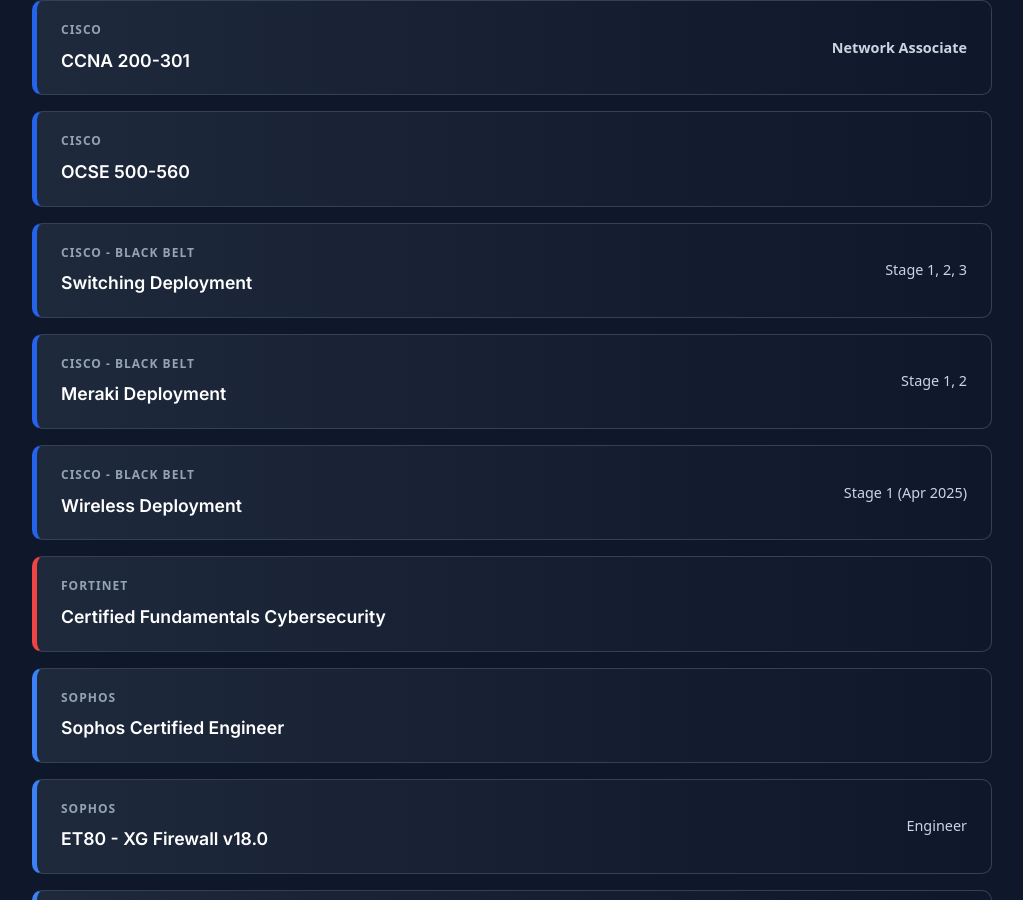
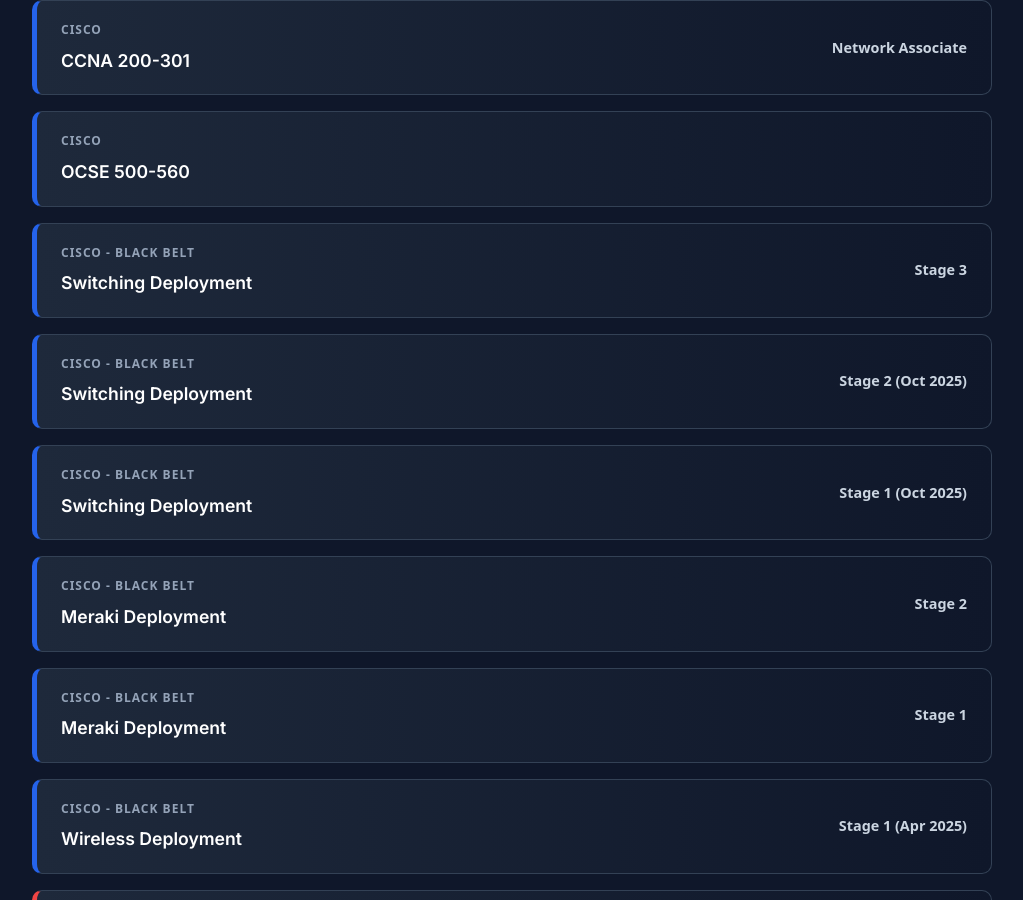
Before and after one commit to davidaulicino17/GitPages, a Jekyll site: the page built from index.md, in a window 1280 px wide and 900 px high, scrolled down 663 px. Shown: the whole window, without its empty margins (128-1151 px from the left). Built offline with Jekyll 4.4.1, drawn with Linux system fonts in a browser that asks for light colours.

Commit message:
Update index.md

```diff
--- a/index.md
+++ b/index.md
@@ -298,36 +298,74 @@ h1, hr { display: none; }
       </div>
   </div>
 
-  <div class="cert-card border-cisco">
-      <div>
-        <span class="cert-vendor">Cisco - Black Belt</span>
-        <h3 class="cert-name">Switching Deployment</h3>
-      </div>
-      <div class="cert-details">Stage 1, 2, 3</div>
-  </div>
+  <a href="https://cf-ap1.mindtickle.com/1860013409316147822/public-content/1769700949028appoutputcertificate2X3u91ueCB.pngOvq4.webp" target="_blank" style="text-decoration:none;">
+    <div class="cert-card border-cisco">
+        <div>
+            <span class="cert-vendor">Cisco - Black Belt</span>
+            <h3 class="cert-name">Switching Deployment</h3>
+        </div>
+        <div class="cert-details">Stage 3</div>
+    </div>
+  </a>
 
-  <div class="cert-card border-cisco">
-      <div>
-        <span class="cert-vendor">Cisco - Black Belt</span>
-        <h3 class="cert-name">Meraki Deployment</h3>
-      </div>
-      <div class="cert-details">Stage 1, 2</div>
-  </div>
+  <a href="https://cf-ap1.mindtickle.com/1860013409316147822/public-content/1769595312236appoutputcertificateKtD2bF2dno.pngFJqd.webp" target="_blank" style="text-decoration:none;">
+    <div class="cert-card border-cisco">
+        <div>
+            <span class="cert-vendor">Cisco - Black Belt</span>
+            <h3 class="cert-name">Switching Deployment</h3>
+        </div>
+        <div class="cert-details">Stage 2 (Oct 2025)</div>
+    </div>
+  </a>
 
-  <div class="cert-card border-cisco">
-      <div>
-        <span class="cert-vendor">Cisco - Black Belt</span>
-        <h3 class="cert-name">Wireless Deployment</h3>
-      </div>
-      <div class="cert-details">Stage 1 (Apr 2025)</div>
-  </div>
+  <a href="https://cf-ap1.mindtickle.com/1860013409316147822/public-content/1769512597041appoutputcertificateXLtiuki9cq.pngJ4W1.webp" target="_blank" style="text-decoration:none;">
+    <div class="cert-card border-cisco">
+        <div>
+            <span class="cert-vendor">Cisco - Black Belt</span>
+            <h3 class="cert-name">Switching Deployment</h3>
+        </div>
+        <div class="cert-details">Stage 1 (Oct 2025)</div>
+    </div>
+  </a>
 
-  <div class="cert-card border-fortinet">
-      <div>
-        <span class="cert-vendor">Fortinet</span>
-        <h3 class="cert-name">Certified Fundamentals Cybersecurity</h3>
-      </div>
-  </div>
+  <a href="https://cf-ap1.mindtickle.com/1860013409316147822/public-content/1770030052660appoutputcertificatesGTVqYhVeT.png35bY.webp" target="_blank" style="text-decoration:none;">
+    <div class="cert-card border-cisco">
+        <div>
+            <span class="cert-vendor">Cisco - Black Belt</span>
+            <h3 class="cert-name">Meraki Deployment</h3>
+        </div>
+        <div class="cert-details">Stage 2</div>
+    </div>
+  </a>
+
+  <a href="https://cf-ap1.mindtickle.com/1860013409316147822/public-content/1769758486348appoutputcertificatefuMECnmMDJ.pngEDSJ.webp" target="_blank" style="text-decoration:none;">
+    <div class="cert-card border-cisco">
+        <div>
+            <span class="cert-vendor">Cisco - Black Belt</span>
+            <h3 class="cert-name">Meraki Deployment</h3>
+        </div>
+        <div class="cert-details">Stage 1</div>
+    </div>
+  </a>
+
+  <a href="https://cf-ap1.mindtickle.com/1860013409316147822/public-content/1769773246289appoutputcertificateu4lHJabhfD.pngy9mY.webp" target="_blank" style="text-decoration:none;">
+    <div class="cert-card border-cisco">
+        <div>
+            <span class="cert-vendor">Cisco - Black Belt</span>
+            <h3 class="cert-name">Wireless Deployment</h3>
+        </div>
+        <div class="cert-details">Stage 1 (Apr 2025)</div>
+    </div>
+  </a>
+
+  <a href="https://www.credly.com/badges/3abf2768-19ef-4636-9301-cc2e520e90e2/linked_in_profile" target="_blank" style="text-decoration:none;">
+    <div class="cert-card border-fortinet">
+        <div>
+            <span class="cert-vendor">Fortinet</span>
+            <h3 class="cert-name">Certified Fundamentals Cybersecurity</h3>
+        </div>
+    </div>
+  </a>
 
   <div class="cert-card border-sophos">
       <div>
@@ -352,34 +390,42 @@ h1, hr { display: none; }
       <div class="cert-details">Engineer</div>
   </div>
 
-  <div class="cert-card border-yeastar">
-      <div>
-        <span class="cert-vendor">Yeastar</span>
-        <h3 class="cert-name">YSCRS - Routing Specialist</h3>
-      </div>
-  </div>
+  <a href="http://www.yeastar.com/yeastar-academy-certification-verification/" target="_blank" style="text-decoration:none;">
+    <div class="cert-card border-yeastar">
+        <div>
+            <span class="cert-vendor">Yeastar</span>
+            <h3 class="cert-name">YSCRS - Routing Specialist</h3>
+        </div>
+    </div>
+  </a>
 
-  <div class="cert-card border-yeastar">
-      <div>
-        <span class="cert-vendor">Yeastar</span>
-        <h3 class="cert-name">YSCIS - Integration Specialist</h3>
-      </div>
-  </div>
+  <a href="http://www.yeastar.com/yeastar-academy-certification-verification/" target="_blank" style="text-decoration:none;">
+    <div class="cert-card border-yeastar">
+        <div>
+            <span class="cert-vendor">Yeastar</span>
+            <h3 class="cert-name">YSCIS - Integration Specialist</h3>
+        </div>
+    </div>
+  </a>
 
-  <div class="cert-card border-yeastar">
-      <div>
-        <span class="cert-vendor">Yeastar</span>
-        <h3 class="cert-name">YSCT - Certified Technician</h3>
-      </div>
-  </div>
+  <a href="https://www.yeastar.com/academy/certification-verification/" target="_blank" style="text-decoration:none;">
+    <div class="cert-card border-yeastar">
+        <div>
+            <span class="cert-vendor">Yeastar</span>
+            <h3 class="cert-name">YSCT - Certified Technician</h3>
+        </div>
+    </div>
+  </a>
 
-  <div class="cert-card border-arduino">
-      <div>
-        <span class="cert-vendor">Arduino</span>
-        <h3 class="cert-name">Arduino Certification</h3>
-      </div>
-      <div class="cert-details">Electronics & Physical Computing</div>
-  </div>
+  <a href="https://certifications.arduino.cc/results/3263d59c-40ae-460d-b075-7219f36d0cae" target="_blank" style="text-decoration:none;">
+    <div class="cert-card border-arduino">
+        <div>
+            <span class="cert-vendor">Arduino</span>
+            <h3 class="cert-name">Arduino Certification</h3>
+        </div>
+        <div class="cert-details">Electronics & Physical Computing</div>
+    </div>
+  </a>
 
   <div class="cert-card border-3cx">
       <div>
@@ -388,12 +434,14 @@ h1, hr { display: none; }
       </div>
   </div>
 
-  <div class="cert-card border-isc2">
-      <div>
-        <span class="cert-vendor">ISC2</span>
-        <h3 class="cert-name">ISC2 Candidate</h3>
-      </div>
-  </div>
+  <a href="https://www.credly.com/badges/00cc0f60-3a18-4838-8208-af4677c58893/linked_in_profile" target="_blank" style="text-decoration:none;">
+    <div class="cert-card border-isc2">
+        <div>
+            <span class="cert-vendor">ISC2</span>
+            <h3 class="cert-name">ISC2 Candidate</h3>
+        </div>
+    </div>
+  </a>
 
 </div>
 
```
